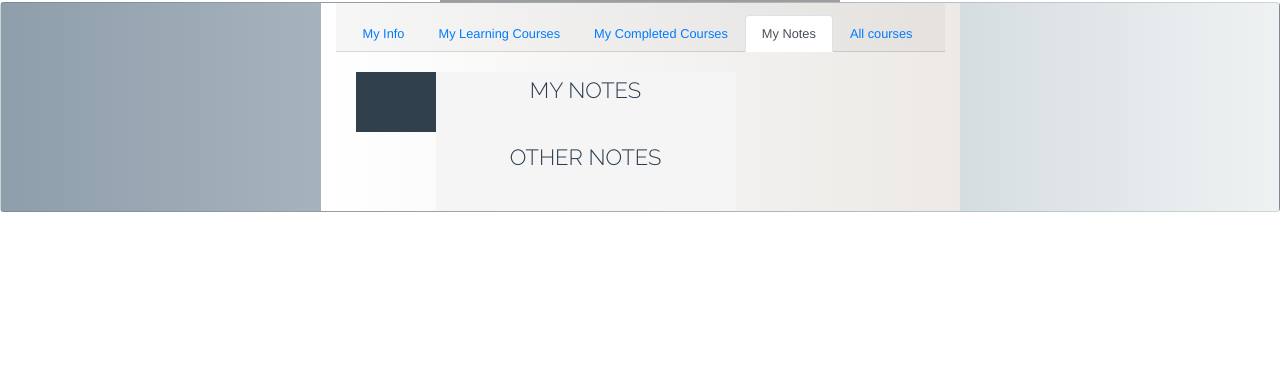
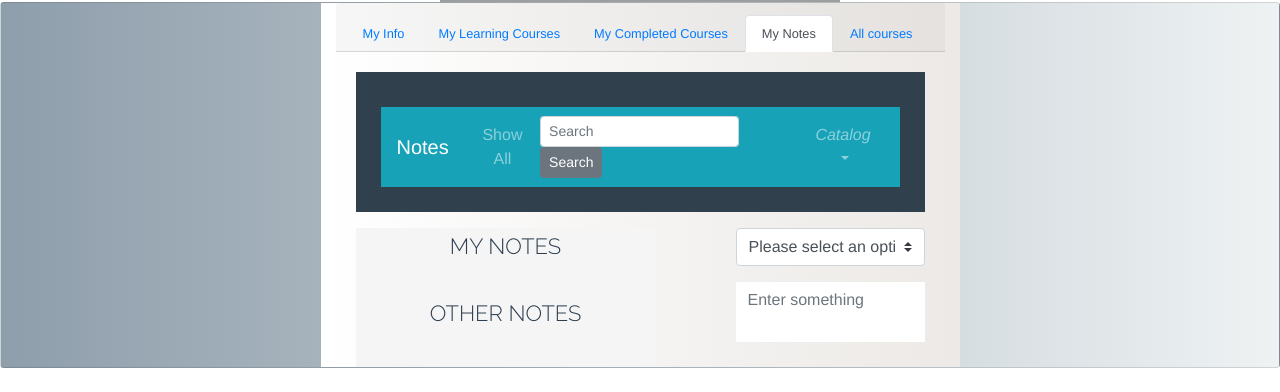
Before and after one commit to Baal482968/iMOOCs, a Vue app: page / in a window 1280 px wide. Both pictures are taken after a click on the tab "My Notes". Shown: the part 158-550 px from the top of the page. Built offline with nearby package versions, Linux system fonts and the light colour scheme; grey boxes are pictures that could not be loaded.

Commit message:
add search filter and create note component

```diff
--- a/src/components/AllCourses.vue
+++ b/src/components/AllCourses.vue
@@ -2,7 +2,7 @@
   <div>
     <h1>All courses</h1>
     <div>
-    <b-form-input v-model="text1"
+    <b-form-input v-model="search"
                   type="text"
                   placeholder="Find the courses you want"></b-form-input>
     </div>
@@ -37,12 +37,14 @@
 export default {
   data () {
     return {
-      text1: ''
+      search: ''
     }
   },
   computed: {
     allCourses () {
-      return this.$store.state.allCourses
+      return this.$store.state.allCourses.filter((course) => {
+        return course.name.match(this.search)
+      })
     }
   }
 }
--- a/src/components/UserNotes.vue
+++ b/src/components/UserNotes.vue
@@ -38,9 +38,10 @@ body {
 }
 
 #toolbar {
-  float: left;
-  width: 80px;
+  float: top;
+  width: 100%;
   height: 100%;
+  margin-bottom: 1em;
   background-color: #30414D;
   color: #767676;
   padding: 35px 25px 25px 25px;
--- a/src/components/note/Editor.vue
+++ b/src/components/note/Editor.vue
@@ -1,12 +1,35 @@
 <template>
   <div id="note-editor">
-
+    <div>
+      <b-form-select v-model="selected" :options="options" class="mb-3">
+      </b-form-select>
+    </div>
+    <div>
+      <b-form-textarea id="textarea1"
+                     v-model="text"
+                     placeholder="Enter something"
+                     :rows="3"
+                     :max-rows="6">
+      </b-form-textarea>
+    </div>
   </div>
 </template>
 
 <script>
 
 export default {
-
+  data () {
+    return {
+      selected: null,
+      options: [
+        { value: null, text: 'Please select an option' },
+        { value: 'a', text: 'Support course' },
+        { value: 'b', text: 'Complaint' },
+        { value: {'C': '3PO'}, text: 'Feedback' },
+        { value: 'd', text: 'Other reason', disabled: false }
+      ],
+      text: ''
+    }
+  }
 }
 </script>
--- a/src/components/note/Toolbar.vue
+++ b/src/components/note/Toolbar.vue
@@ -1,6 +1,38 @@
 <template>
   <div id="toolbar">
+    <b-navbar toggleable="md" type="dark" variant="info">
 
+  <b-navbar-toggle target="nav_collapse"></b-navbar-toggle>
+
+  <b-navbar-brand href="#">Notes</b-navbar-brand>
+
+  <b-collapse is-nav id="nav_collapse">
+
+    <b-navbar-nav>
+      <b-nav-item href="#">Show All</b-nav-item>
+    </b-navbar-nav>
+
+    <!-- Right aligned nav items -->
+    <b-navbar-nav class="ml-auto">
+
+      <b-nav-form>
+        <b-form-input size="sm" class="mr-sm-2" type="text" placeholder="Search"/>
+        <b-button size="sm" class="my-2 my-sm-0" type="submit">Search</b-button>
+      </b-nav-form>
+      <b-nav-item-dropdown right>
+        <!-- Using button-content slot -->
+        <template slot="button-content">
+          <em>Catalog</em>
+        </template>
+        <b-dropdown-item href="#">Support</b-dropdown-item>
+        <b-dropdown-item href="#">Complaint</b-dropdown-item>
+        <b-dropdown-item href="#">Feedback</b-dropdown-item>
+        <b-dropdown-item href="#">Others</b-dropdown-item>
+      </b-nav-item-dropdown>
+    </b-navbar-nav>
+
+  </b-collapse>
+</b-navbar>
   </div>
 </template>
 
--- a/src/router/index.js
+++ b/src/router/index.js
@@ -1,6 +1,7 @@
 import Vue from 'vue'
 import Router from 'vue-router'
 import Body from '@/components/Body'
+import Login from '@/components/Login'
 
 Vue.use(Router)
 
@@ -10,6 +11,11 @@ export default new Router({
       path: '/',
       name: 'Body',
       component: Body
+    },
+    {
+      path: '/login',
+      name: 'Login',
+      component: Login
     }
   ]
 })
--- a/src/store/store.js
+++ b/src/store/store.js
@@ -25,31 +25,40 @@ export const store = new Vuex.Store({
     },
     courses: [
       {
-        cid: 'c',
+        cid: '0',
         c_name: 'Software Engineering',
-        c_img:'',
+        c_img:'https://www.sindhidunya.com/wp-content/uploads/2017/08/dsec_blog_1.jpg',
         c_viedo: {
-          v_id:'',
-          v_name:'',
-          v_url:''
+          v_id:'0',
+          v_name:'What is Software Engineering',
+          v_url:'https://www.youtube.com/embed/v=1kiCrKr3tw0&list=PLz7Y9Eb5_2q87p84bXA4e-LEWumrDNQo5&t=1391s&index=1'
         },
-        c_brief:'',
-        c_teacher:'',
-        c_college:'',
-        c_department:'',
-        c_classes:{
-          cls_id: '',
-          cls_name: '',
-          cls_content: '',
-          cls_url: '',
-          cls_img: '',
-          cls_comment: '',
+        c_brief:'Software Engineering is the application of engineering to the development of software in a systematic method.',
+        c_teacher:'Jian Hung Chen',
+        c_college:'National Chi Nan University',
+        c_department:'Information Management',
+        c_classes:[{
+          cls_id: '0',
+          cls_name: 'SE_00',
+          cls_content: 'Introduction for Software Engineering course',
+          cls_url: 'https://www.youtube.com/embed/v=1kiCrKr3tw0&list=PLz7Y9Eb5_2q87p84bXA4e-LEWumrDNQo5&t=1391s&index=1',
+          cls_img: 'https://sites.google.com/site/softwengi/_/rsrc/1472784254602/home/tagcloudsoftwareengineering4.png',
+          cls_comment: [{
+            uid: '0',
+            content:'This is awesome'
+          }],
           cls_timestamp: ''
-        }
+        }]
       },
     ],
     allCourses: [
-      { cid: '1', name: 'DataBase', content: 'A database is an organized collection of data. A relational database, more restrictively, is a collection of schemas, tables, queries, reports, views, and other elements.', img: 'http://www.dbta.com/Images/Default.aspx?ImageID=19031', url: 'https://www.youtube.com/embed/v=1kiCrKr3tw0&list=PLz7Y9Eb5_2q87p84bXA4e-LEWumrDNQo5&t=1391s&index=1' },
+      {
+        cid: '1',
+        name: 'DataBase',
+        content: 'A database is an organized collection of data. A relational database, more restrictively, is a collection of schemas, tables, queries, reports, views, and other elements.',
+        img: 'http://www.dbta.com/Images/Default.aspx?ImageID=19031',
+        url: 'https://www.youtube.com/embed/v=1kiCrKr3tw0&list=PLz7Y9Eb5_2q87p84bXA4e-LEWumrDNQo5&t=1391s&index=1'
+      },
       { cid: '2', name: 'Python', content: 'Python is a widely used high-level programming language for general-purpose programming, created by Guido van Rossum and first released in 1991', img: 'http://dashh.in/wp-content/uploads/2017/03/the-python-programming-language-explained.gif', url: 'https://www.youtube.com/embed/v=hEduupc3G8g&list=PLz7Y9Eb5_2q87p84bXA4e-LEWumrDNQo5&index=2' },
       { cid: '3', name: 'SAD', content: 'It is a process of planning a new business system or replacing an existing system by defining its components or modules to satisfy the specific requirements. Before planning, you need to understand the old system thoroughly and determine how computers can best be used in order to operate efficiently.', img: 'http://slideplayer.com/slide/8102272/25/images/1/Systems+Analysis+and+Design.jpg', url: 'https://www.youtube.com/embed/v=zwJw1geTW8I&list=PLz7Y9Eb5_2q8nVhzLM_NwnuTUO_ik-EBZ&index=1' },
       { cid: '4', name: 'Java', content: 'Java is a general-purpose computer programming language that is concurrent, class-based, object-oriented, and specifically designed to have as few implementation dependencies as possible', img: 'https://fossbytes.com/wp-content/uploads/2017/09/Why-is-Java-the-best-programming-Language.png', url: 'https://www.youtube.com/embed/v=mImRI_I6GJc&index=2&list=PLz7Y9Eb5_2q8nVhzLM_NwnuTUO_ik-EBZ' },
```
